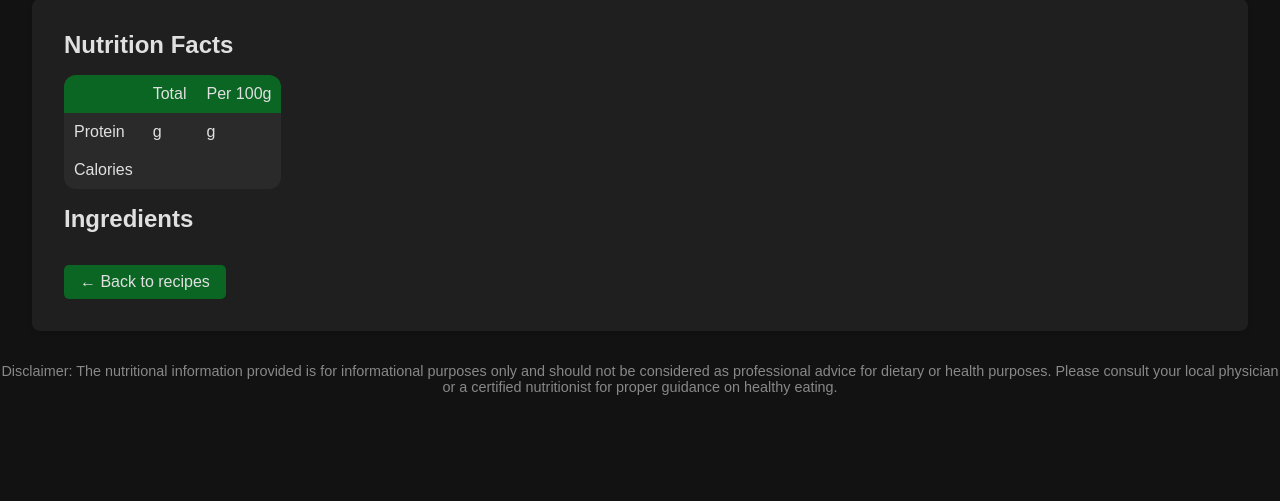
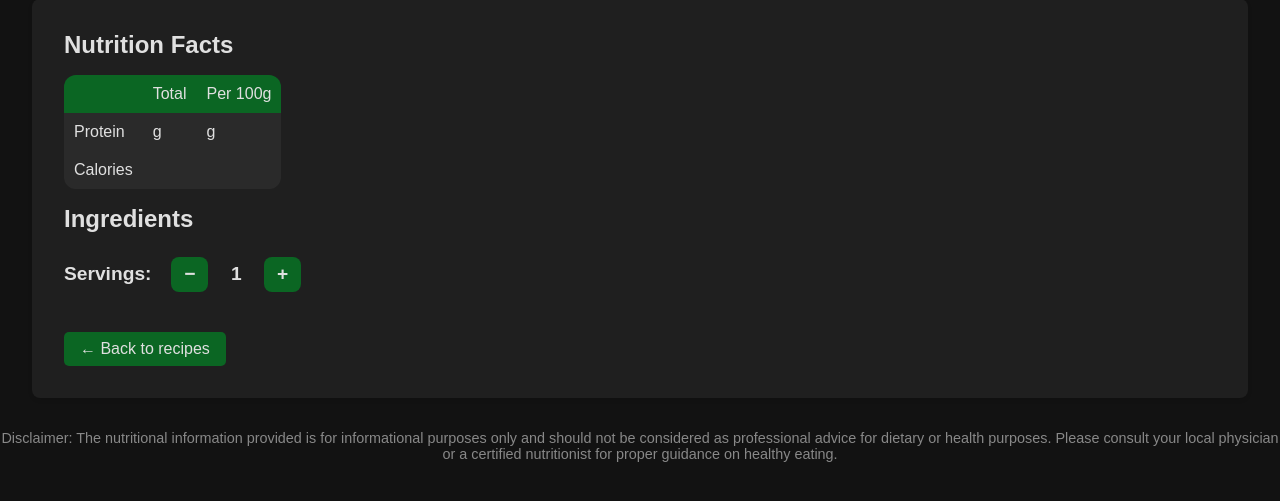
Before and after one commit to Wijnandvdm/nom-stats, a Python web app: template templates/recipe_detail.html in a window 1280 px wide. Shown: the part 81-582 px from the top of the page. Run offline with Jinja, Linux system fonts and the light colour scheme; the template is opened without the code that fills it, so the values that code supplies are empty.

Commit message:
did one part of the to do, implemented the counter

```diff
--- a/templates/recipe_detail.html
+++ b/templates/recipe_detail.html
@@ -168,6 +168,42 @@
         .theme-toggle:hover::after {
             opacity: 1;
         }
+        .servings-control {
+            display: flex;
+            align-items: center;
+            justify-content: flex-start;  /* left align instead of center */
+            gap: 0.75rem;
+            margin: 1.5rem 0;
+            font-size: 1.2rem;
+            font-weight: bold;
+        }
+
+        .servings-control label {
+            margin-right: 0.5rem;
+        }
+
+        .serving-btn {
+            background-color: var(--primary-dark);
+            color: var(--text-dark);
+            border: none;
+            padding: 0.4rem 0.8rem;
+            font-size: 1.2rem;
+            font-weight: bold;
+            border-radius: 8px;
+            cursor: pointer;
+            transition: background-color var(--transition), transform var(--transition);
+        }
+
+        .serving-btn:hover {
+            background-color: var(--primary-light);
+            transform: scale(1.1);
+        }
+
+        .servings-control span {
+            min-width: 2rem;
+            text-align: center;
+            display: inline-block;
+        }
     </style>
 </head>
 <body>
@@ -196,22 +232,72 @@
             </tr>
             <tr>
                 <td>Protein</td>
-                <td>{{ recipe['total_protein'] | round(0) }} g</td>
+                <td id="total-protein" data-base="{{ recipe['total_protein'] }}">{{ recipe['total_protein'] | round(0) }} g</td>
                 <td>{{ recipe['protein_100g'] | round(0) }} g</td>
             </tr>
             <tr>
                 <td>Calories</td>
-                <td>{{ recipe['total_calories'] | round(0) }}</td>
+                <td id="total-calories" data-base="{{ recipe['total_calories'] }}">{{ recipe['total_calories'] | round(0) }}</td>
                 <td>{{ recipe['calories_100g'] | round(0) }}</td>
             </tr>
         </table>
 
+        <script>
+        let servings = 1;
+
+        function updateDisplay() {
+            document.getElementById("servings").textContent = servings;
+
+            // Update nutrition totals
+            ["total-protein", "total-calories"].forEach(id => {
+                const el = document.getElementById(id);
+                const baseValue = parseFloat(el.dataset.base);
+                if (!isNaN(baseValue)) {
+                    el.textContent = Math.round(baseValue * servings) + (id.includes("protein") ? " g" : "");
+                }
+            });
+
+            // Update ingredients
+            document.querySelectorAll("#ingredients-list li").forEach(el => {
+                const baseText = el.dataset.base;
+                const match = baseText.match(/^([\d\.]+)\s*(.*)$/);  // find number + unit/name
+                if (match) {
+                    const baseQty = parseFloat(match[1]);
+                    const rest = match[2];
+                    el.textContent = (baseQty * servings).toFixed(2).replace(/\.00$/, "") + " " + rest;
+                } else {
+                    el.textContent = baseText; // if no number, leave it as is
+                }
+            });
+        }
+
+        function increaseServings() {
+            servings++;
+            updateDisplay();
+        }
+
+        function decreaseServings() {
+            if (servings > 1) {
+                servings--;
+                updateDisplay();
+            }
+        }
+        </script>
+
         <h2>Ingredients</h2>
-        <ul>
+        <ul id="ingredients-list">
             {% for ingredient in recipe['ingredients'] %}
-                <li>{{ ingredient }}</li>
+                <li data-base="{{ ingredient }}">{{ ingredient }}</li>
             {% endfor %}
         </ul>
+
+
+        <div class="servings-control">
+            <label for="servings">Servings:</label>
+            <button class="serving-btn" onclick="decreaseServings()">−</button>
+            <span id="servings">1</span>
+            <button class="serving-btn" onclick="increaseServings()">+</button>
+        </div>
 
         <!-- Preparation Steps Section -->
         {% if recipe['steps'] %}
```
Also changed, not shown: README.md.
